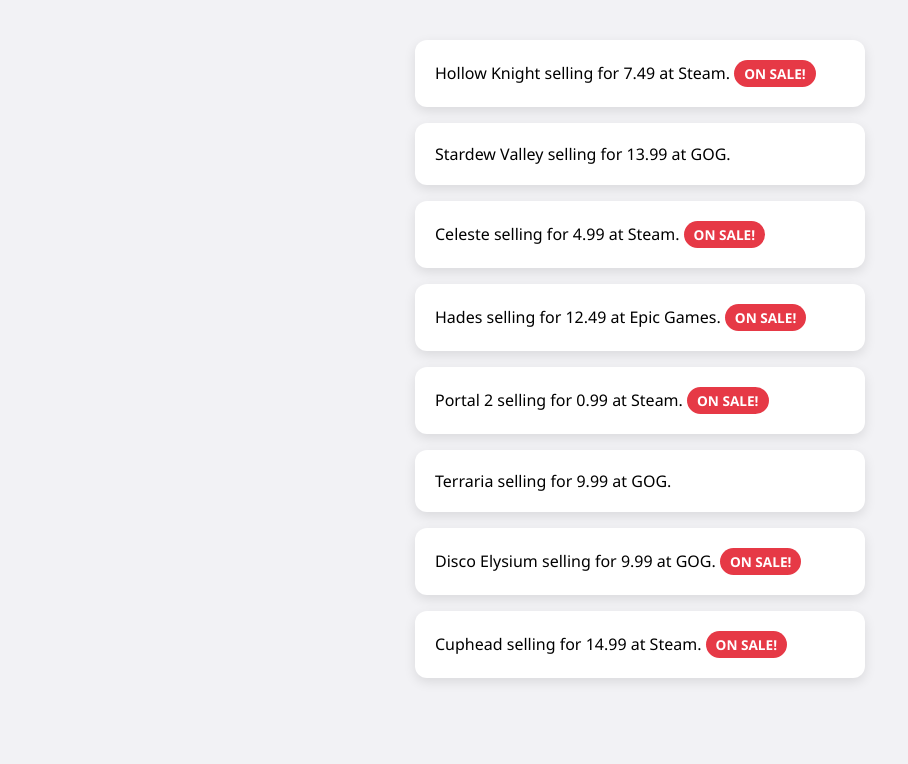
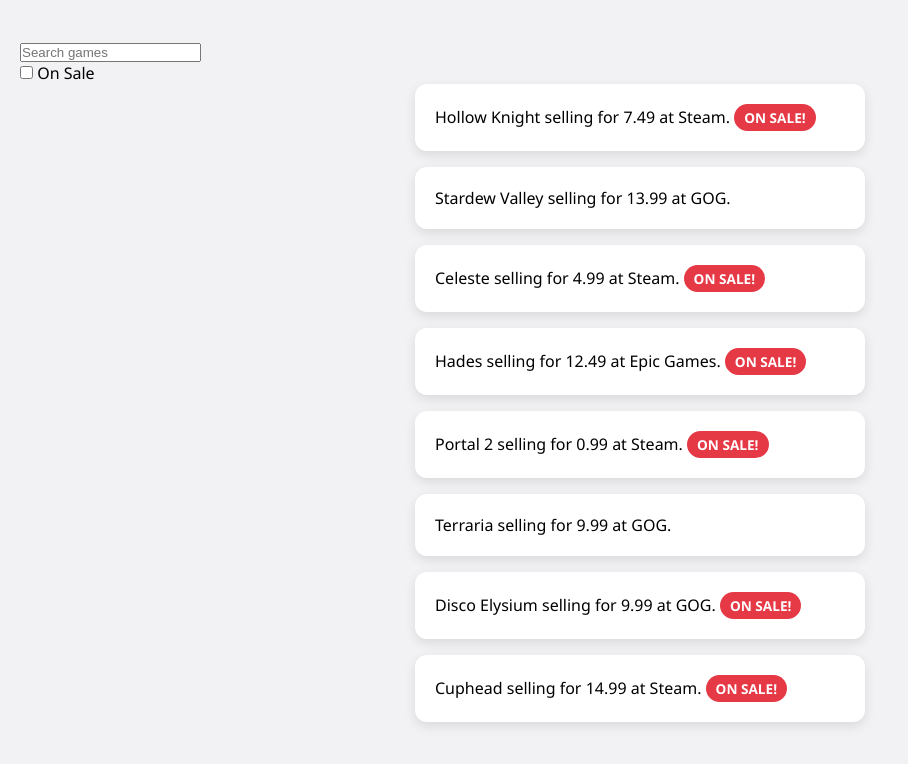
Before and after one commit to MinteNecha/Game_Deals, a plain HTML site: page index.html in a window 1280 px wide. Shown: the whole page, without its empty margins (0-908 px from the left). Drawn offline with Linux system fonts and the light colour scheme.

Commit message:
add search input and on-sale filter checkbox to the game list

```diff
--- a/index.html
+++ b/index.html
@@ -8,6 +8,15 @@
 </head>
 <body>
 
+    <div>
+        <input id="search-input" type="text" placeholder="Search games">
+    </div>
+
+    <div>
+        <input type="checkbox" id="on-sale-only">
+        <label for="on-sale-only">On Sale</label>
+    </div>
+
     <div id="games-list"></div>
 
     <script type="module" src="app.js"></script>
```
